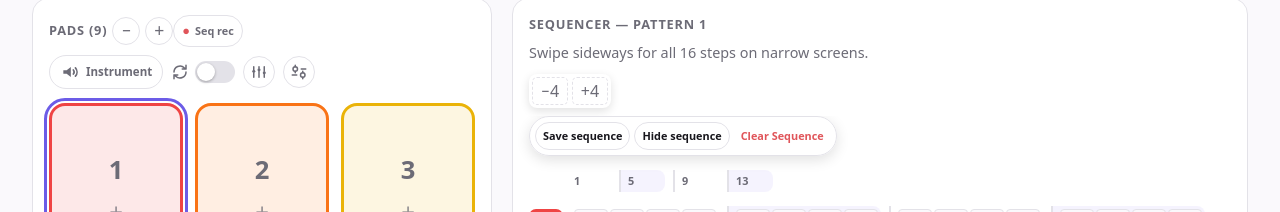
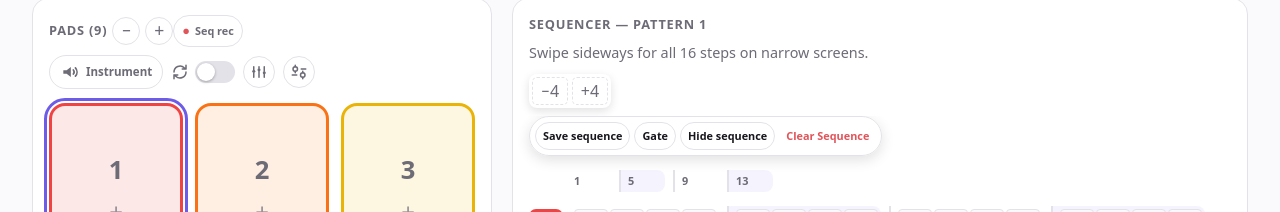
Before and after one commit to Amenonuhoko/mini-mixer, a React (Vite) app in the folder app/: page / in a window 1280 px wide. Shown: the part 70-282 px from the top of the page. Built offline with nearby package versions, Linux system fonts and the light colour scheme.

Commit message:
Add sequencer gate auditions

```diff
--- a/app/src/components/Sequencer.tsx
+++ b/app/src/components/Sequencer.tsx
@@ -1,4 +1,4 @@
-import { useState } from 'react'
+import { useRef, useState } from 'react'
 import { usePadLooping } from '../hooks/usePadLooping'
 import { renderPatternToBuffer } from '../engine/bouncePattern'
 import { MAX_PAD_COUNT, MAX_STEP_COUNT, MIN_STEP_COUNT } from '../state/constants'
@@ -7,7 +7,7 @@ import { useEngine } from '../state/EngineContext'
 import { contrastingTextColor } from '../utils/color'
 import { computePeaks } from '../utils/waveform'
 import type { AudioEngine } from '../engine/AudioEngine'
-import type { Pad, SequenceTrace, Transport } from '../state/types'
+import type { Pad, Sample, SequenceTrace, Transport } from '../state/types'
 import { PadLibraryPicker } from './PadLibraryPicker'
 import type { PendingRecording } from './RecordingReview'
 
@@ -43,6 +43,7 @@ export function Sequencer({ onBounced }: SequencerProps) {
   const [swappingPadId, setSwappingPadId] = useState<string | null>(null)
   const [bouncing, setBouncing] = useState(false)
   const [confirmClear, setConfirmClear] = useState(false)
+  const [sequencerGateMode, setSequencerGateMode] = useState(false)
 
   const patternHasSteps = pattern
     ? visiblePads.some((pad) => (pattern.steps[pad.id] ?? []).some((sampleId) => sampleId !== null))
@@ -118,6 +119,15 @@ export function Sequencer({ onBounced }: SequencerProps) {
           title={patternHasSteps ? 'Save this sequence, then choose an existing or new pad' : 'Program a step first'}
         >
           {bouncing ? 'Saving…' : 'Save sequence'}
+        </button>
+        <button
+          type="button"
+          className={sequencerGateMode ? 'btn btn-secondary sequencer-gate-toggle armed' : 'btn btn-secondary sequencer-gate-toggle'}
+          onClick={() => setSequencerGateMode((enabled) => !enabled)}
+          aria-pressed={sequencerGateMode}
+          title={sequencerGateMode ? 'Hold a sequencer cell to hear a gated note; click to turn Gate off' : 'Turn on Gate to hear notes only while holding a sequencer cell'}
+        >
+          {sequencerGateMode ? 'Gate on' : 'Gate'}
         </button>
         <button
           type="button"
@@ -202,6 +212,8 @@ export function Sequencer({ onBounced }: SequencerProps) {
               sampleLabels={Object.fromEntries(Object.entries(state.samples).map(([id, sample]) => [id, sample.label]))}
               transport={state.transport}
               engine={engine}
+              sample={pad.sampleId ? state.samples[pad.sampleId] : undefined}
+              gateMode={sequencerGateMode}
               onToggleStep={(stepIndex) =>
                 dispatch({ type: 'TOGGLE_STEP', patternId: pattern.id, padId: pad.id, stepIndex, sampleId: pad.sampleId })
               }
@@ -239,6 +251,8 @@ interface SequencerRowProps {
   sampleLabels: Record<string, string>
   transport: Transport
   engine: AudioEngine
+  sample: Sample | undefined
+  gateMode: boolean
   onToggleStep: (stepIndex: number) => void
   onSwapSound: () => void
 }
@@ -251,10 +265,38 @@ function SequencerRow({
   sampleLabels,
   transport,
   engine,
+  sample,
+  gateMode,
   onToggleStep,
   onSwapSound,
 }: SequencerRowProps) {
   const looping = usePadLooping(engine, pad.id)
+  const gateSources = useRef(new Map<number, AudioBufferSourceNode>())
+
+  const stopGateSource = (pointerId: number) => {
+    const source = gateSources.current.get(pointerId)
+    if (!source) return
+    try {
+      source.stop()
+    } catch {
+      // A short sound may have ended between press and release.
+    }
+    gateSources.current.delete(pointerId)
+  }
+
+  const startGate = (event: React.PointerEvent<HTMLButtonElement>) => {
+    if (!gateMode || !sample || pad.muted) return
+    event.currentTarget.setPointerCapture(event.pointerId)
+    gateSources.current.set(event.pointerId, engine.triggerPad(pad, sample.buffer))
+  }
+
+  const fillAndAudition = (event: React.MouseEvent<HTMLButtonElement>, on: boolean, stepIndex: number) => {
+    onToggleStep(stepIndex)
+    if (on || !sample || pad.muted) return
+    // In Gate mode the note began on pointer-down and is stopped by release.
+    // Keyboard activation has no pointer lifecycle, so give it a normal audition.
+    if (!gateMode || event.detail === 0) engine.triggerPad(pad, sample.buffer)
+  }
 
   return (
     <div className={looping ? 'sequencer-row row-looping' : 'sequencer-row'}>
@@ -291,7 +333,10 @@ function SequencerRow({
                   .filter(Boolean)
                   .join(' ')}
                 style={on ? { background: pad.color } : traced ? { borderColor: pad.color } : undefined}
-                onClick={() => onToggleStep(stepIndex)}
+                onPointerDown={startGate}
+                onPointerUp={(event) => stopGateSource(event.pointerId)}
+                onPointerCancel={(event) => stopGateSource(event.pointerId)}
+                onClick={(event) => fillAndAudition(event, on, stepIndex)}
                 aria-label={sampleLabel ? `step ${stepIndex + 1} for pad ${padIndex + 1}: ${sampleLabel}` : traceLabel ? `Trace at step ${stepIndex + 1} for pad ${padIndex + 1}: ${traceLabel}` : `step ${stepIndex + 1} for pad ${padIndex + 1}`}
                 title={sampleLabel ? `Step ${stepIndex + 1}: ${sampleLabel}` : traceLabel ? `Trace: ${traceLabel}` : `Step ${stepIndex + 1}`}
               />
--- a/app/src/index.css
+++ b/app/src/index.css
@@ -2108,7 +2108,7 @@ input[type='range']::-moz-range-thumb {
 .pad-playback-switch.gate span:first-child, .pad-playback-switch.oneshot span:last-child { background:var(--accent); color:#fff; }
 
 .sequencer-floating-actions { position:sticky; left:0; z-index:6; display:flex; justify-content:flex-start; gap:4px; width:max-content; margin:0 0 8px; padding:5px; border:1px solid var(--border); border-radius:999px; background:color-mix(in srgb, var(--panel-bg) 94%, transparent); box-shadow:0 4px 14px color-mix(in srgb, #000 12%, transparent); }
-.sequencer-floating-actions .sequencer-bounce, .sequencer-floating-actions .sequencer-trace, .sequencer-floating-actions .sequencer-clear { min-height:28px; padding:3px 7px; font-size:.68rem; }
+.sequencer-floating-actions .sequencer-bounce, .sequencer-floating-actions .sequencer-trace, .sequencer-floating-actions .sequencer-clear, .sequencer-floating-actions .sequencer-gate-toggle { min-height:28px; padding:3px 7px; font-size:.68rem; }
 .sequencer-row-label { width:34px; height:34px; border-radius:7px; flex-direction:column; gap:0; }
 .sequencer-row-change { font-size:.58rem; line-height:1; opacity:.8; }
 
@@ -2117,3 +2117,7 @@ input[type='range']::-moz-range-thumb {
 .sequencer-clear-control .confirm-overwrite { position:absolute; z-index:10; top:calc(100% + 6px); right:0; width:max-content; max-width:min(300px, calc(100vw - 48px)); margin:0; padding:8px; border:1px solid var(--border); border-radius:10px; background:var(--panel-bg); box-shadow:0 10px 24px rgba(0,0,0,.2); font-size:.72rem; }
 .sequencer-clear-control .confirm-overwrite span { max-width:150px; }
 .sequencer-clear-control .confirm-overwrite .btn { min-height:30px; padding:4px 8px; font-size:.7rem; }
+
+/* Sequencer auditions: normal clicks play a newly-filled cell immediately; Gate
+   holds its audition source only for the active mouse/finger press. */
+.sequencer-gate-toggle.armed { background:var(--accent); border-color:var(--accent); color:#fff; }
```
